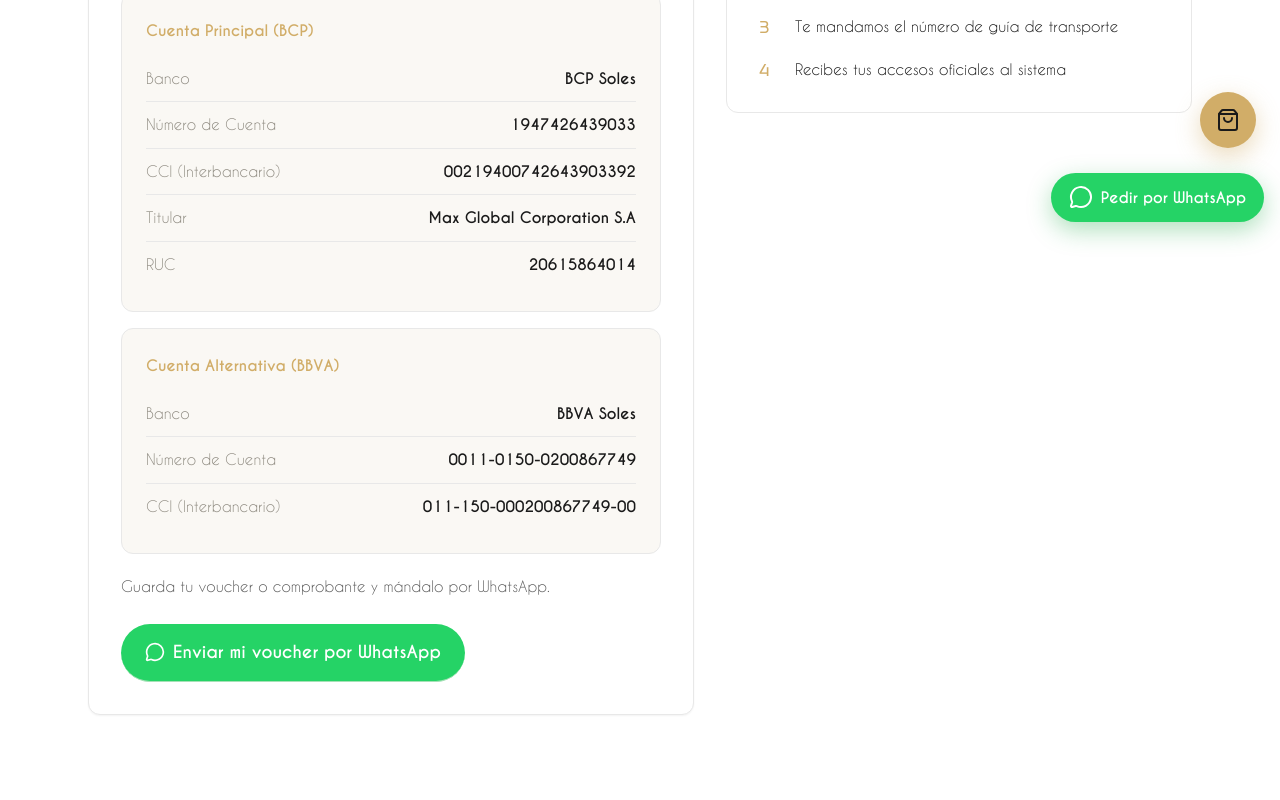
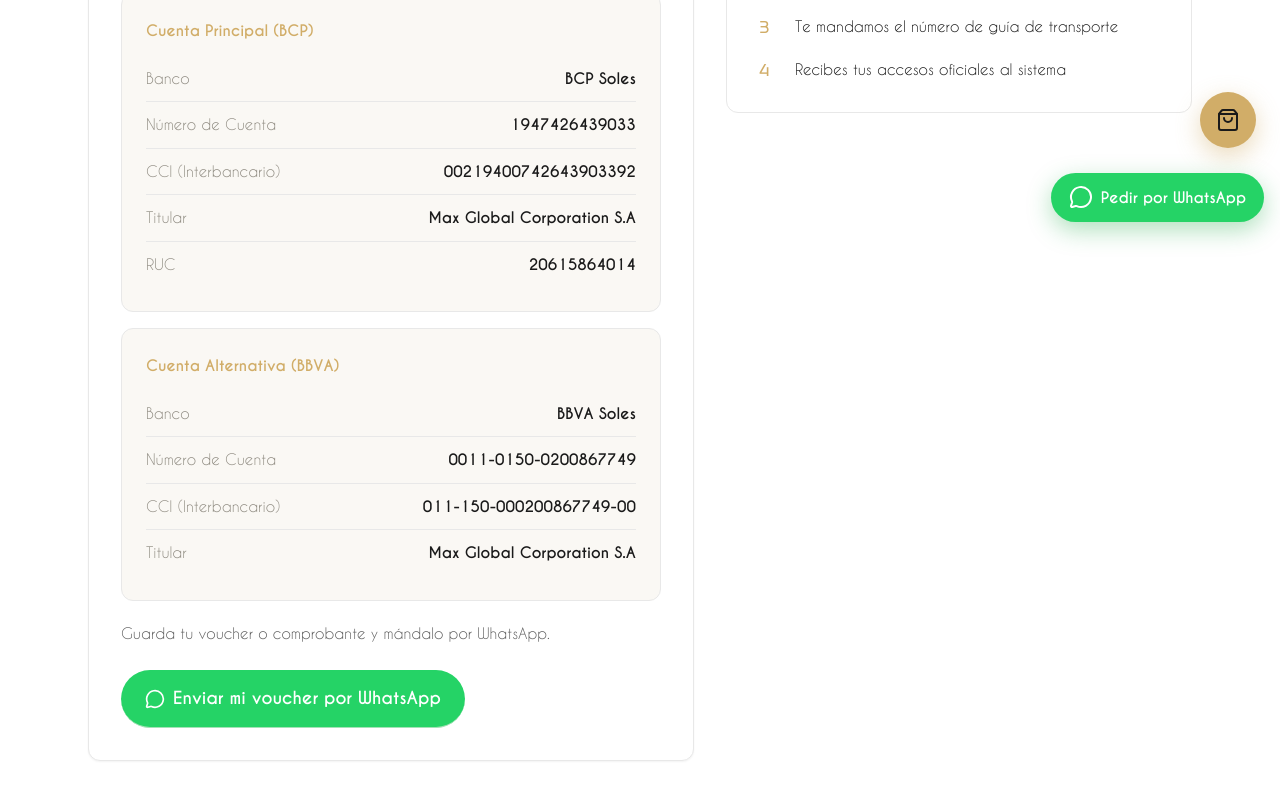
Before and after one commit to Maxgloblal/MaxGlobal-LANDING, a React (Vite) app: page /confirmacion in a window 1280 px wide. Shown: the part 562-1362 px from the top of the page. Built offline with nearby package versions, Linux system fonts and the light colour scheme.

Commit message:
refactor(confirmacion): leer cuentas bancarias desde EMPRESA.cuentasBancarias

```diff
--- a/src/pages/Confirmacion.jsx
+++ b/src/pages/Confirmacion.jsx
@@ -77,10 +77,12 @@
               Cuando el asesor confirme tu pedido, deposita en las cuentas oficiales de la empresa:
             </p>
 
-            {/* Datos Bancarios BCP */}
+            {/* Cuentas Bancarias Oficiales */}
+            {EMPRESA.cuentasBancarias.map((cuenta, idx) => (
               <div
+                key={cuenta.cuenta}
                 style={{
-                marginTop: 'var(--sp-6)',
+                  marginTop: idx === 0 ? 'var(--sp-6)' : 'var(--sp-4)',
                   backgroundColor: 'var(--surface-sunken)',
                   border: '1px solid var(--border-subtle)',
                   borderRadius: 'var(--r-card)',
@@ -96,64 +98,36 @@
                     marginBottom: 'var(--sp-3)',
                   }}
                 >
-                Cuenta Principal (BCP)
+                  {idx === 0
+                    ? `Cuenta Principal (${cuenta.banco.split(' ')[0]})`
+                    : idx === 1
+                    ? `Cuenta Alternativa (${cuenta.banco.split(' ')[0]})`
+                    : `Cuenta (${cuenta.banco.split(' ')[0]})`}
                 </div>
                 <div className="mg-dato">
                   <span>Banco</span>
-                <span>BCP Soles</span>
+                  <span>{cuenta.banco}</span>
                 </div>
                 <div className="mg-dato">
                   <span>Número de Cuenta</span>
-                <span style={{ userSelect: 'all' }}>1947426439033</span>
+                  <span style={{ userSelect: 'all' }}>{cuenta.cuenta}</span>
                 </div>
                 <div className="mg-dato">
                   <span>CCI (Interbancario)</span>
-                <span style={{ userSelect: 'all' }}>00219400742643903392</span>
+                  <span style={{ userSelect: 'all' }}>{cuenta.cci}</span>
                 </div>
-              <div className="mg-dato">
+                <div className="mg-dato" style={idx === 0 ? undefined : { borderBottom: 'none' }}>
                   <span>Titular</span>
-                <span>Max Global Corporation S.A</span>
+                  <span>{cuenta.titular}</span>
                 </div>
+                {idx === 0 && (
                   <div className="mg-dato" style={{ borderBottom: 'none' }}>
                     <span>RUC</span>
-                <span>20615864014</span>
+                    <span>{EMPRESA.ruc}</span>
                   </div>
+                )}
               </div>
-
-            {/* Datos Bancarios BBVA */}
-            <div
-              style={{
-                marginTop: 'var(--sp-4)',
-                backgroundColor: 'var(--surface-sunken)',
-                border: '1px solid var(--border-subtle)',
-                borderRadius: 'var(--r-card)',
-                padding: 'var(--sp-6)',
-              }}
-            >
-              <div
-                style={{
-                  fontFamily: 'var(--font-subtitle)',
-                  fontWeight: 700,
-                  fontSize: 'var(--fs-sm)',
-                  color: 'var(--brand-gold)',
-                  marginBottom: 'var(--sp-3)',
-                }}
-              >
-                Cuenta Alternativa (BBVA)
-              </div>
-              <div className="mg-dato">
-                <span>Banco</span>
-                <span>BBVA Soles</span>
-              </div>
-              <div className="mg-dato">
-                <span>Número de Cuenta</span>
-                <span style={{ userSelect: 'all' }}>0011-0150-0200867749</span>
-              </div>
-              <div className="mg-dato" style={{ borderBottom: 'none' }}>
-                <span>CCI (Interbancario)</span>
-                <span style={{ userSelect: 'all' }}>011-150-000200867749-00</span>
-              </div>
-            </div>
+            ))}
 
             <p style={{ marginTop: 'var(--sp-5)', fontSize: 'var(--fs-sm)', lineHeight: 'var(--lh-relaxed)', color: 'var(--text-body)' }}>
               Guarda tu voucher o comprobante y mándalo por WhatsApp.
```
Also changed, not shown: 1 other file (tests, documents, lock files or other folders). Lines whose indentation alone changed are shown as unchanged.
